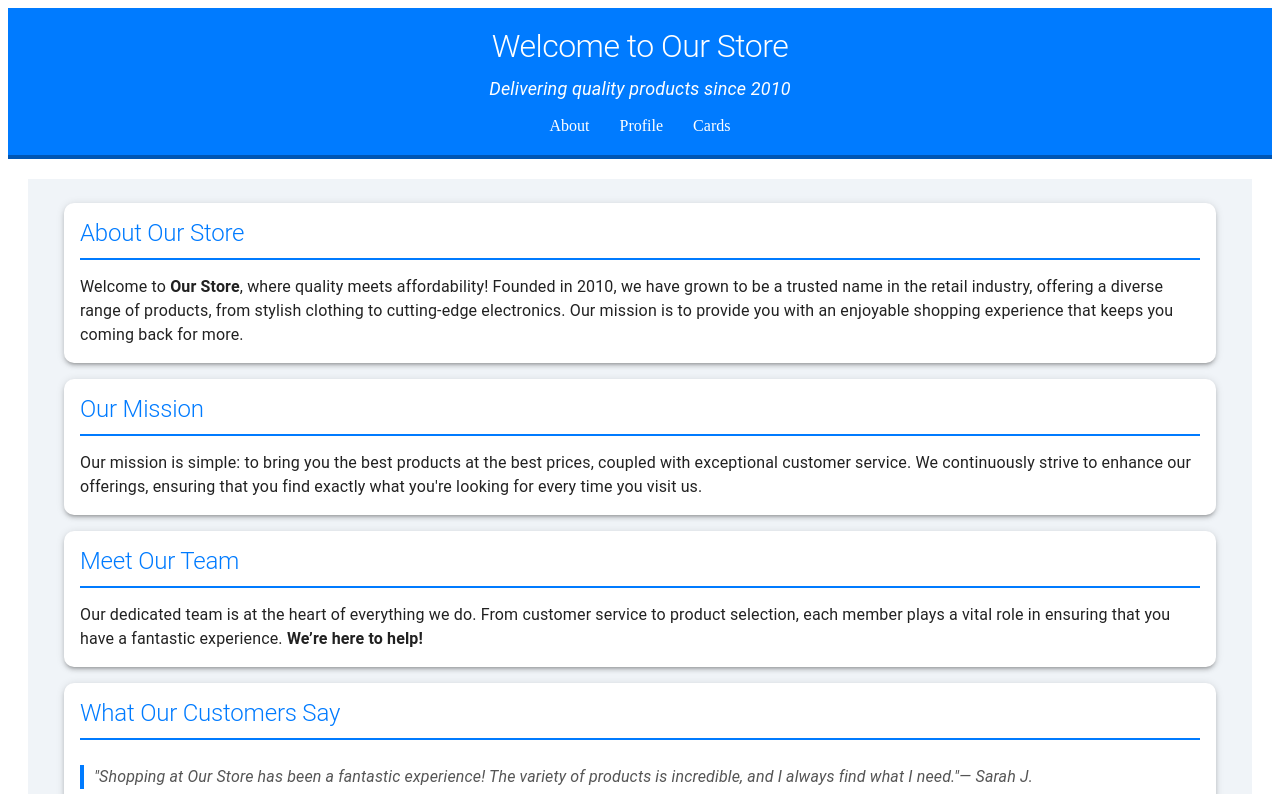
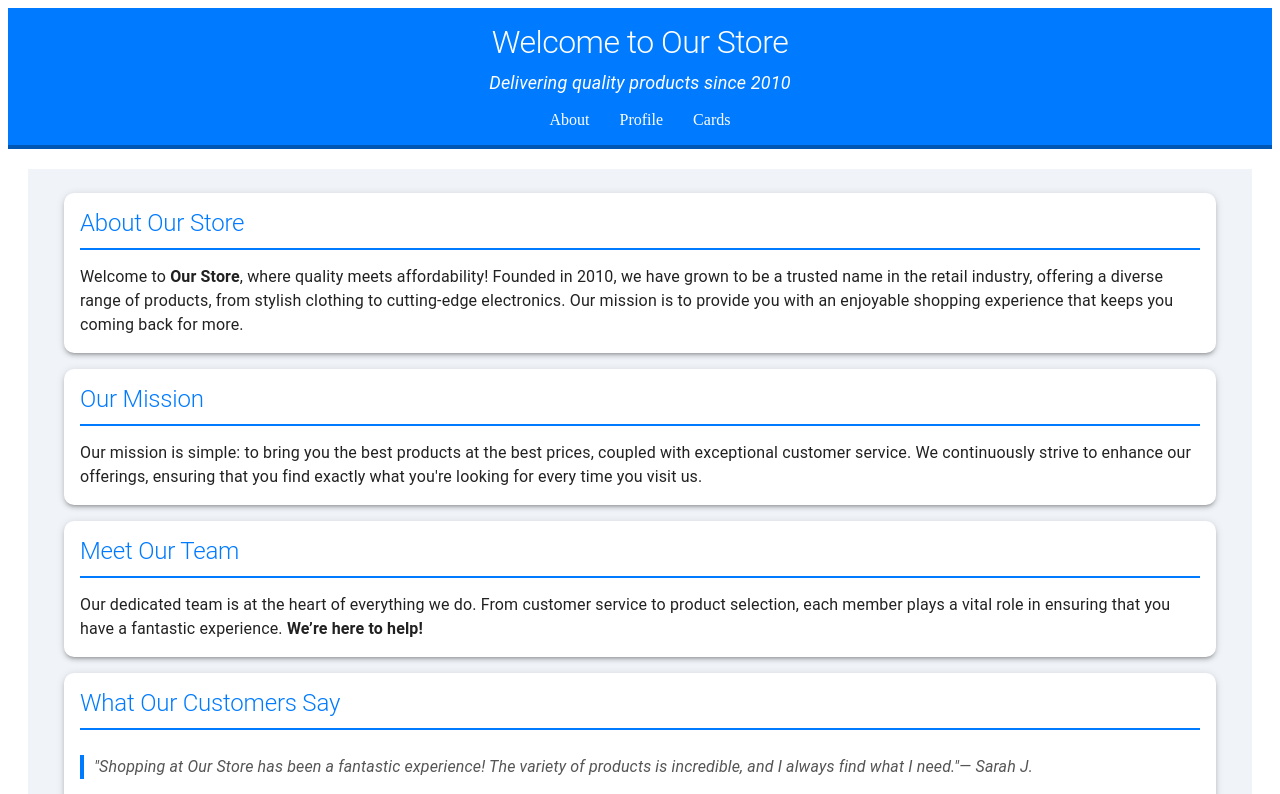
Before and after one commit to Mmishaaa/SVCH, a React (Vite) app in the folder labrab2/: page / in a window 1280 px wide. Shown: the top 794 px of the page. Built offline with nearby package versions, Linux system fonts and the light colour scheme.

Commit message:
update header

```diff
--- a/labrab2/src/components/header.jsx
+++ b/labrab2/src/components/header.jsx
@@ -1,13 +1,16 @@
 import { Link } from "react-router-dom";
-import { Typography } from "@mui/material";
+import { Box, Typography } from "@mui/material";
 
 const Header = () => {
   return (
-    <header style={{ backgroundColor: "#007bff", color: "#fff", padding: "20px", textAlign: "center", borderBottom: "4px solid #0056b3" }}>
+    <Box
+      component="header"
+      sx={{ backgroundColor: "#007bff", color: "#fff", p: 2, textAlign: "center", borderBottom: "4px solid #0056b3" }}
+    >
       <Typography variant="h1" sx={{ fontSize: "32px" }}>
         Welcome to Our Store
       </Typography>
-      <Typography sx={{ fontSize: "18px", marginTop: "10px", fontStyle: "italic" }}>
+      <Typography sx={{ fontSize: "18px", mt: 1, fontStyle: "italic" }}>
         Delivering quality products since 2010
       </Typography>
       <nav style={{ marginTop: "15px" }}>
@@ -21,7 +24,7 @@ const Header = () => {
           Cards
         </Link>
       </nav>
-    </header>
+    </Box>
   );
 };
 
```
